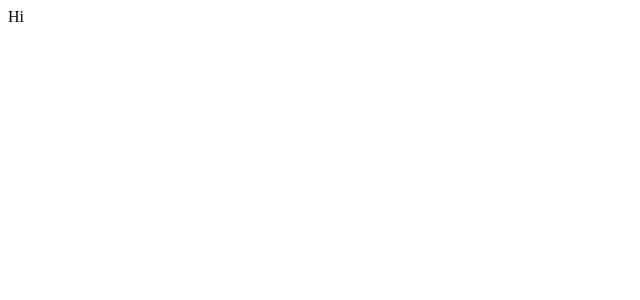
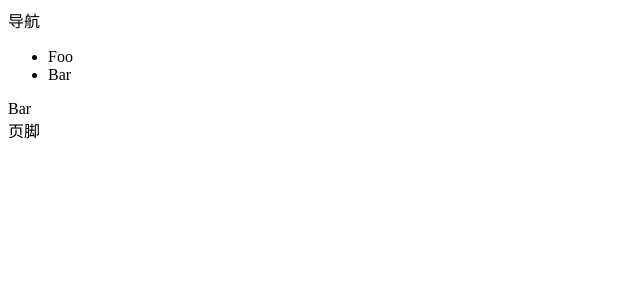
Before and after one commit to infikop/mangosteen-fe-1, a Vue app: page /#/about in a window 1280 px wide. Shown: the top 300 px of the page, without its empty margins (0-640 px from the left). Built offline with nearby package versions, Linux system fonts and the light colour scheme.

Commit message:
TSX配置

```diff
--- a/package.json
+++ b/package.json
@@ -8,10 +8,12 @@
     "preview": "vite preview"
   },
   "dependencies": {
-    "vue": "3.2.31"
+    "vue": "3.2.31",
+    "vue-router": "4.0.14"
   },
   "devDependencies": {
     "@vitejs/plugin-vue": "2.3.1",
+    "@vitejs/plugin-vue-jsx": "1.3.9",
     "typescript": "4.6.3",
     "vite": "2.9.1",
     "vue-tsc": "0.29.8"
--- /dev/null
+++ b/src/App.tsx
@@ -0,0 +1,24 @@
+import { defineComponent } from "vue";
+import { RouterView } from "vue-router";
+
+export const App = defineComponent({
+  setup() {
+    return () => <>
+      <header>导航
+        <ul>
+          <li>
+            <router-link to="/">Foo</router-link>
+          </li>
+          <li>
+            <router-link to="/about">Bar</router-link>
+          </li>
+        </ul>
+      </header>
+      <div>
+        <RouterView />
+      </div>
+      <footer>页脚</footer>
+    </>
+
+  }
+})
--- a/src/App.vue
+++ /dev/null
@@ -1,5 +0,0 @@
-<template>
- <div>
-  Hi
- </div>
-</template>
--- /dev/null
+++ b/src/views/Bar.tsx
@@ -0,0 +1,8 @@
+import { defineComponent } from 'vue';
+export const Bar = defineComponent({
+  setup: (props, context) => {
+    return () => (
+      <div>Bar</div>
+    )
+  }
+})
--- /dev/null
+++ b/src/views/Foo.tsx
@@ -0,0 +1,8 @@
+import { defineComponent } from 'vue';
+export const Foo = defineComponent({
+  setup: (props, context) => {
+    return () => (
+      <div>Foo</div>
+    )
+  }
+})
--- a/vite.config.ts
+++ b/vite.config.ts
@@ -1,8 +1,14 @@
 import { defineConfig } from 'vite'
 import vue from '@vitejs/plugin-vue'
+import vueJsx from '@vitejs/plugin-vue-jsx'
 
 // https://vitejs.dev/config/
 export default defineConfig({
-  // base:'/potato-fe-1/dist/', github部署时需要放入base
-  plugins: [vue()]
+  plugins: [
+    vue(),
+    vueJsx({
+      transformOn: true,
+      mergeProps: true
+    })
+  ]
 })
```
Also changed, not shown: src/main.ts (+18 -2 lines), 1 other file (tests, documents, lock files or other folders).
